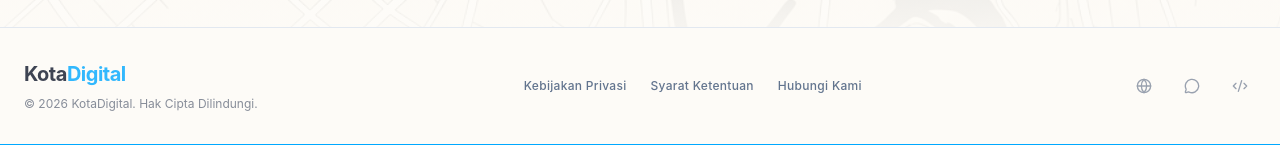
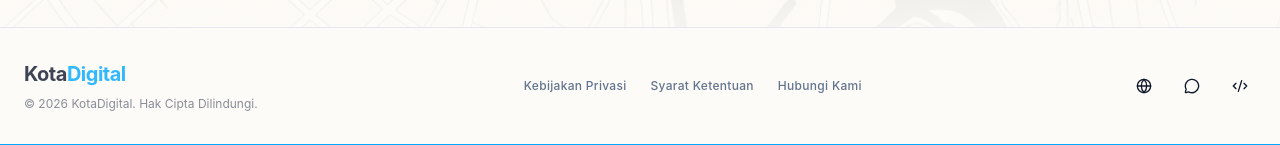
Before and after one commit to muhammadwafaaa631-create/Project-Lomba, a React (Vite) app: page /wisata in a window 1280 px wide. Shown: the part 773-918 px from the top of the page. Built offline with nearby package versions, Linux system fonts and the light colour scheme.

Commit message:
otw firebase

```diff
--- a/src/components/Footer.jsx
+++ b/src/components/Footer.jsx
@@ -23,7 +23,7 @@
                 </nav>
 
                 {/* Social Icons */}
-                <div className="flex items-center gap-4 text-gray-400">
+                <div className="flex items-center gap-4 text-black-400">
                    <a href="#" className="hover:text-[#00A8FF] transition-colors p-2 bg-white/5 rounded-full hover:bg-[#0092E4]/10">
                      <Globe size={16} />
                    </a>
```
